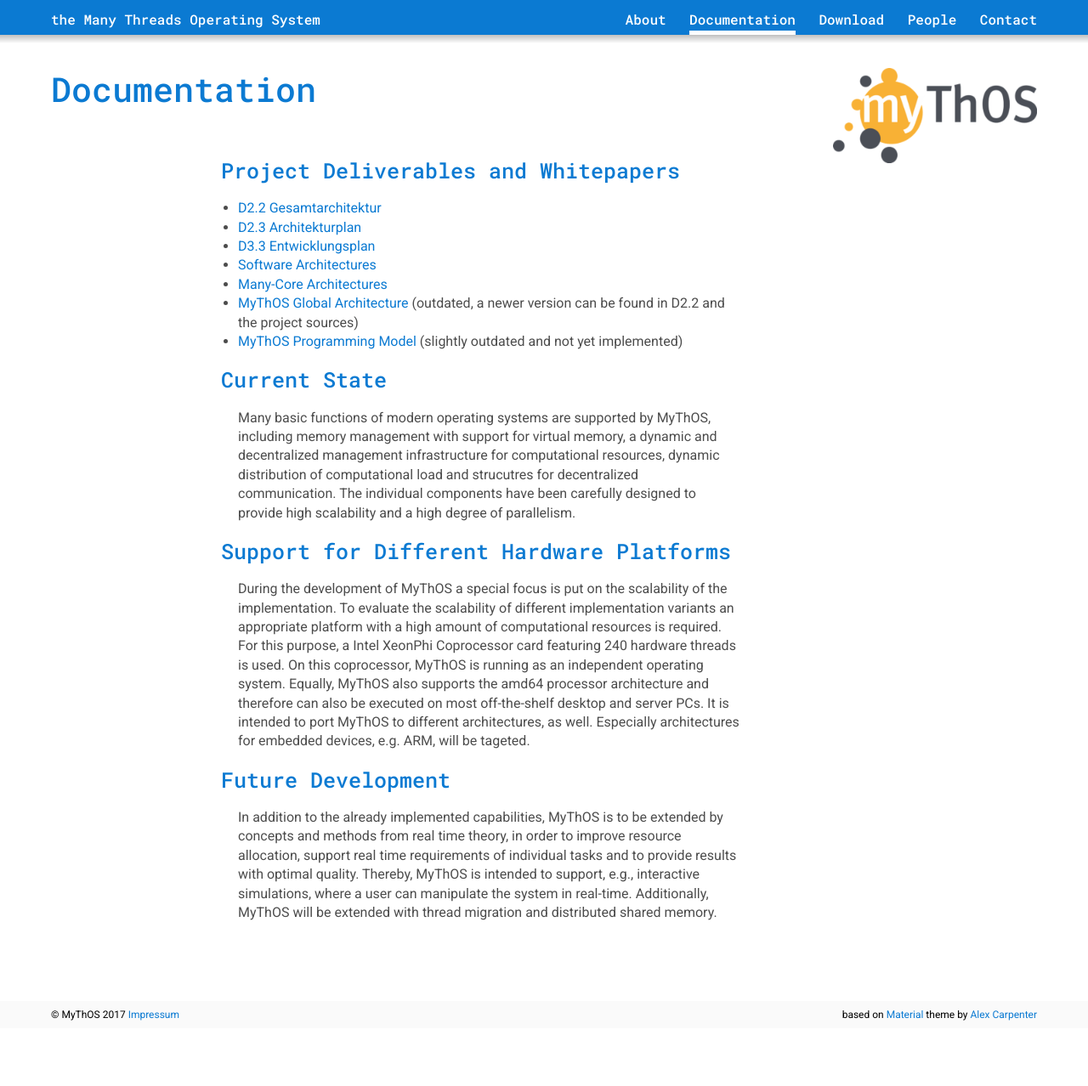
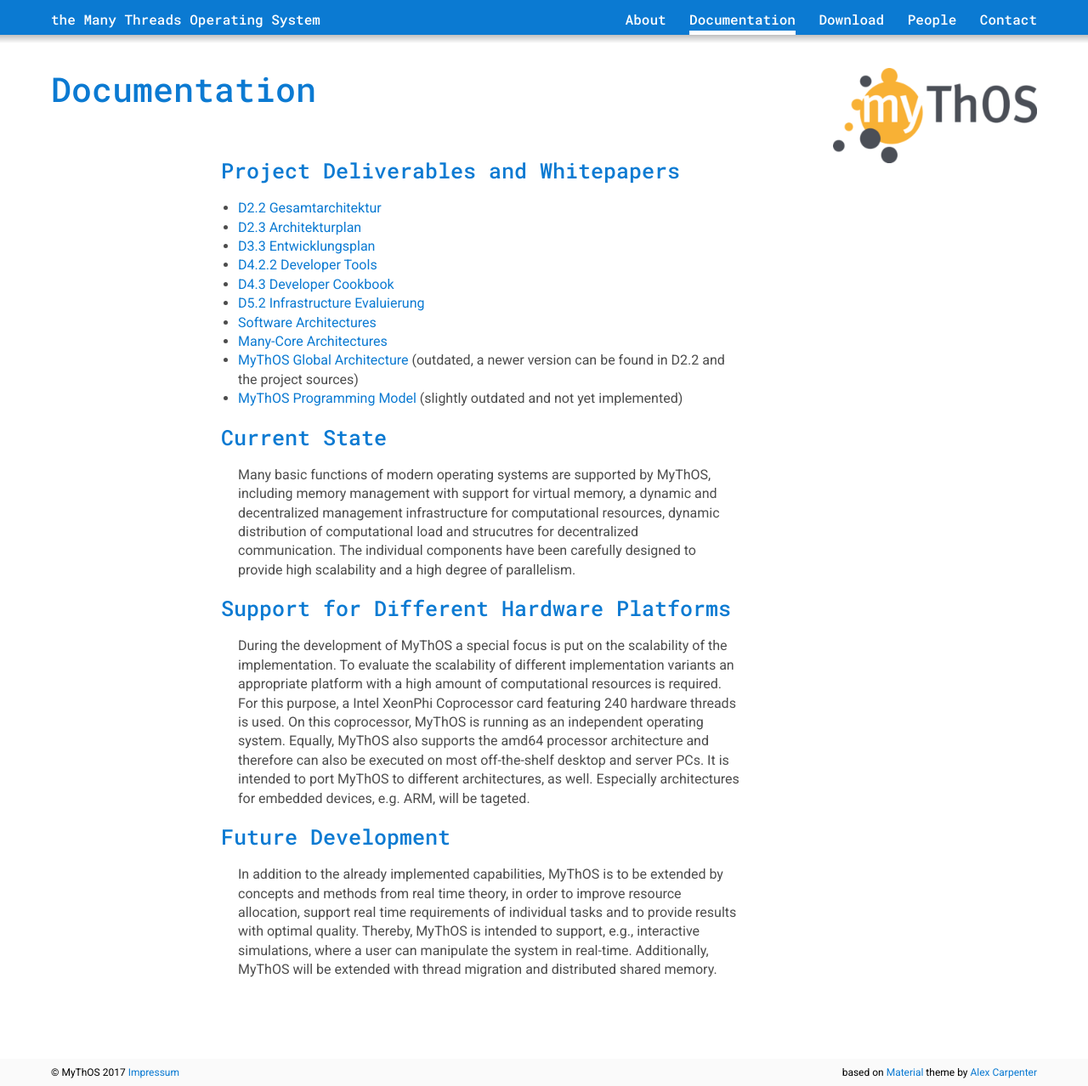
Before and after one commit to ManyThreads/mythos, a Jekyll site: the page built from _pages/documentation.md, in a window 1280 px wide and 1278 px high. Shown: the whole window at 85% size. Built offline with Jekyll 4.4.1, drawn with Linux system fonts in a browser that asks for light colours.

Commit message:
added document links

```diff
--- a/_pages/documentation.md
+++ b/_pages/documentation.md
@@ -9,6 +9,9 @@
 * [D2.2 Gesamtarchitektur]({{site.baseurl}}/doc/D2_2_Gesamtarchitektur.pdf)
 * [D2.3 Architekturplan]({{site.baseurl}}/doc/D2_3_Architekturplan.pdf)
 * [D3.3 Entwicklungsplan]({{site.baseurl}}/doc/D3_3_Entwicklungsplan.pdf)
+* [D4.2.2 Developer Tools]({{site.baseurl}}/doc/D4_2_2_Developer_Tools.pdf)
+* [D4.3 Developer Cookbook]({{site.baseurl}}/doc/D4_3_Developer_Cookbook.pdf)
+* [D5.2 Infrastructure Evaluierung]({{site.baseurl}}/doc/D5_2_Infrastruktur_Evaluierung.pdf)
 
 * [Software Architectures]({{site.baseurl}}/doc/whitepaper-software-architecture-fundamentals.pdf)
 * [Many-Core Architectures]({{site.baseurl}}/doc/whitepaper-many-core-hardware-architectures.pdf)
```
